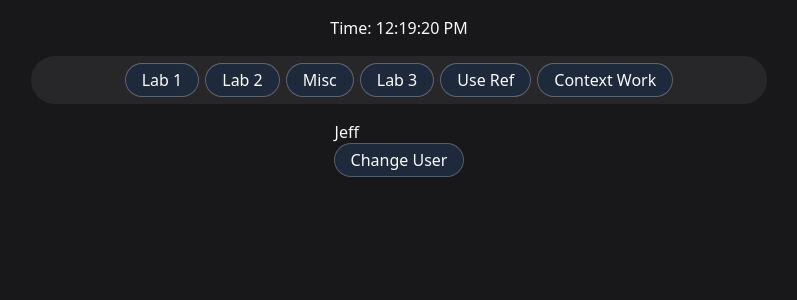
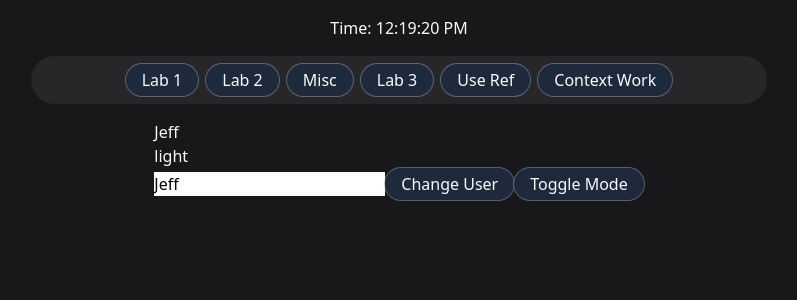
Before and after one commit to JoeMcCleery/se-bootcamp-modules, a React (Vite) app in the folder module_7/react-sandbox/: page / in a window 1280 px wide. Both pictures are taken after a click on the button "Context Work". Shown: the top 300 px of the page, without its empty margins (241-1038 px from the left). Built offline with nearby package versions, Linux system fonts and the light colour scheme.

Commit message:
Reducer context :O

```diff
--- a/module_7/react-sandbox/src/components/ContextWork.tsx
+++ b/module_7/react-sandbox/src/components/ContextWork.tsx
@@ -1,15 +1,28 @@
 import { useUserContext } from "./UserProvider";
 import Button from "./Button";
+import { useState } from "react";
 
 export default function ContextWork() {
-  const { currentUser, setCurrentUser } = useUserContext();
+  const { state, updateUser, toggleMode } = useUserContext();
+  const [username, setUsername] = useState(state.user.name);
 
   return (
     <div>
-      <p>{currentUser.name}</p>
+      <p>{state.user.name}</p>
+      <p>{state.mode}</p>
+      <input
+        title="username"
+        value={username}
+        onChange={(e) => setUsername(e.target.value)}
+        className="text-black"
+      />
       <Button
         label="Change User"
-        onClick={() => setCurrentUser({ name: "Bob" })}
+        onClick={() => updateUser({ name: username })}
+      />
+      <Button
+        label="Toggle Mode"
+        onClick={toggleMode}
       />
     </div>
   );
--- a/module_7/react-sandbox/src/components/UserProvider.tsx
+++ b/module_7/react-sandbox/src/components/UserProvider.tsx
@@ -1,31 +1,68 @@
 import {
   createContext,
-  Dispatch,
   PropsWithChildren,
-  SetStateAction,
   useContext,
-  useState,
+  useReducer,
 } from "react";
 
 interface IUser {
   name: string;
 }
 
-interface IUserContext {
-  currentUser: IUser;
-  setCurrentUser: Dispatch<SetStateAction<IUser>>;
+interface IUserContextState {
+  user: IUser;
+  mode: "light" | "dark";
 }
 
-const UserContext = createContext<IUserContext>({
-  currentUser: { name: "" },
-  setCurrentUser: () => {},
-});
+interface IUserContext {
+  state: IUserContextState;
+  updateUser: (user: IUser) => void;
+  toggleMode: () => void;
+}
+
+const defaultState: IUserContextState = {
+  user: { name: "Jeff" },
+  mode: "light",
+};
+
+const defaultContext: IUserContext = {
+  state: defaultState,
+  updateUser: () => {},
+  toggleMode: () => {},
+};
+
+const UserContext = createContext<IUserContext>(defaultContext);
+
+interface IUserAction {
+  type: "UPDATE_USER" | "TOGGLE_MODE";
+  payload?: IUser;
+}
+
+const userReducer = (
+  state: IUserContextState,
+  action: IUserAction
+): IUserContextState => {
+  switch (action.type) {
+    case "UPDATE_USER":
+      return { ...state, user: action.payload! };
+    case "TOGGLE_MODE":
+      return { ...state, mode: state.mode == "light" ? "dark" : "light" };
+  }
+};
 
 export const UserProvider = ({ children }: PropsWithChildren) => {
-  const [currentUser, setCurrentUser] = useState<IUser>({ name: "Jeff" });
+  const [state, dispatch] = useReducer(userReducer, defaultState);
+
+  function updateUser(user: IUser) {
+    dispatch({ type: "UPDATE_USER", payload: user });
+  }
+
+  function toggleMode() {
+    dispatch({ type: "TOGGLE_MODE" });
+  }
 
   return (
-    <UserContext.Provider value={{ currentUser, setCurrentUser }}>
+    <UserContext.Provider value={{ state, updateUser, toggleMode }}>
       {children}
     </UserContext.Provider>
   );
```
